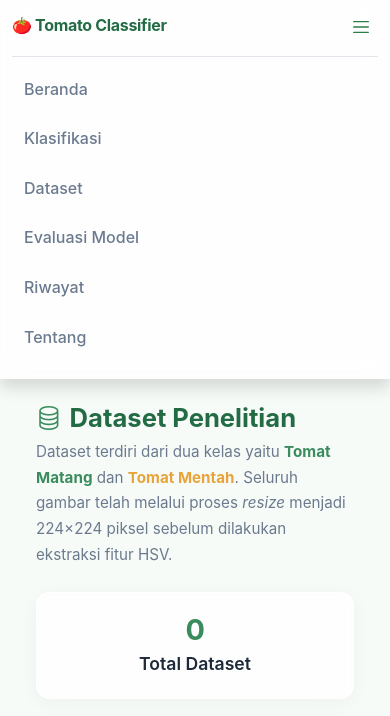
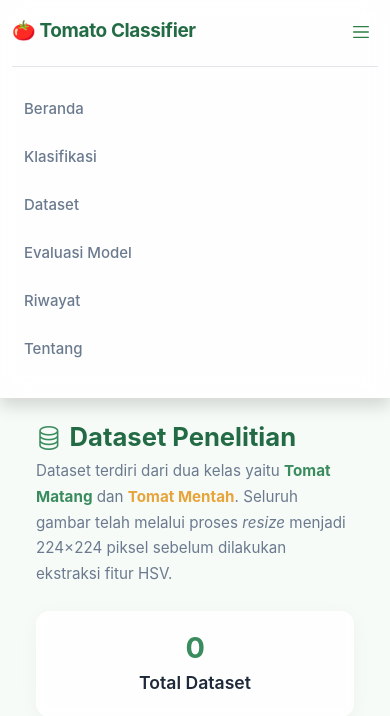
Before and after one commit to Arifubila/tomato-classification, a Flask app: page /dataset in a window 390 px wide, after a click that opens the changed part. Shown: the top 716 px of the page. Run offline with Flask 3, Linux system fonts and the light colour scheme; parts of the project's set-up code (start-up, migrations or seed data) failed here and were passed over.

Commit message:
Improve mobile navbar and sticky navigation

```diff
--- a/static/css/style.css
+++ b/static/css/style.css
@@ -289,8 +289,39 @@ RESPONSIVE TWEAKS
 ============================================================ */
 
 @media (max-width: 768px) {
+  .navbar {
+    min-height: 64px;
+  }
+
   .navbar-brand {
-    font-size: 18px;
+    font-size: 19px;
+    padding: 8px 0;
+  }
+
+  .navbar-toggler {
+    width: 42px;
+    height: 38px;
+    padding: 5px 8px;
+    border-radius: 8px;
+  }
+
+  .navbar-toggler-icon {
+    width: 20px;
+    height: 20px;
+  }
+
+  .navbar-nav {
+    padding-top: 10px;
+    padding-bottom: 8px;
+  }
+
+  .nav-link {
+    font-size: 15px;
+    padding: 10px 14px !important;
+  }
+
+  .card-body {
+    padding: 1.2rem;
   }
 
   .btn {
@@ -298,23 +329,8 @@ RESPONSIVE TWEAKS
     font-size: 0.9rem;
   }
 
-  .card-body {
-    padding: 1.2rem;
-  }
-
   .flow-box {
     padding: 16px 12px;
-  }
-}
-
-@media (max-width: 480px) {
-  .navbar-brand {
-    font-size: 16px;
-  }
-
-  .card-header {
-    font-size: 0.95rem;
-    padding: 0.8rem 1rem;
   }
 }
 
--- a/templates/base.html
+++ b/templates/base.html
@@ -32,7 +32,9 @@
   <body>
     <!-- ========================= NAVBAR ========================= -->
 
-    <nav class="navbar navbar-expand-lg navbar-dark bg-success shadow">
+    <nav
+      class="navbar navbar-expand-lg navbar-light bg-white shadow sticky-top"
+    >
       <div class="container">
         <a class="navbar-brand fw-bold" href="{{ url_for('index') }}">
           🍅 Tomato Classifier
@@ -43,6 +45,9 @@
           type="button"
           data-bs-toggle="collapse"
           data-bs-target="#navbarNav"
+          aria-controls="navbarNav"
+          aria-expanded="false"
+          aria-label="Toggle navigation"
         >
           <span class="navbar-toggler-icon"></span>
         </button>
```
